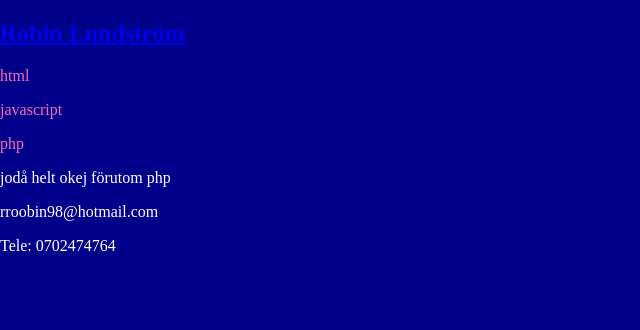
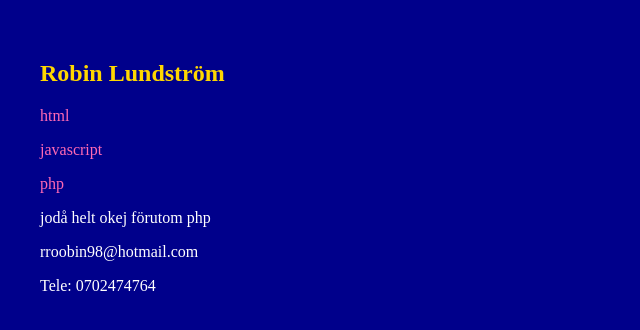
Before and after one commit to rroobin98/test, a plain HTML site: page index.html in a window 1280 px wide. Shown: the whole page, without its empty margins (0-640 px from the left). Drawn offline with Linux system fonts and the light colour scheme.

Commit message:
https://github.com/rroobin98/test.githttps://github.com/rroobin98/test.gt

```diff
--- a/main.css
+++ b/main.css
@@ -5,4 +5,12 @@ body{
   margin: 0;
   background-color: darkblue;
   color: white;
+  padding: 40px;
 }
+a{
+  text-decoration: none;
+  color: gold;
+}
+a:hover{
+  color: yellow;
+}
```
